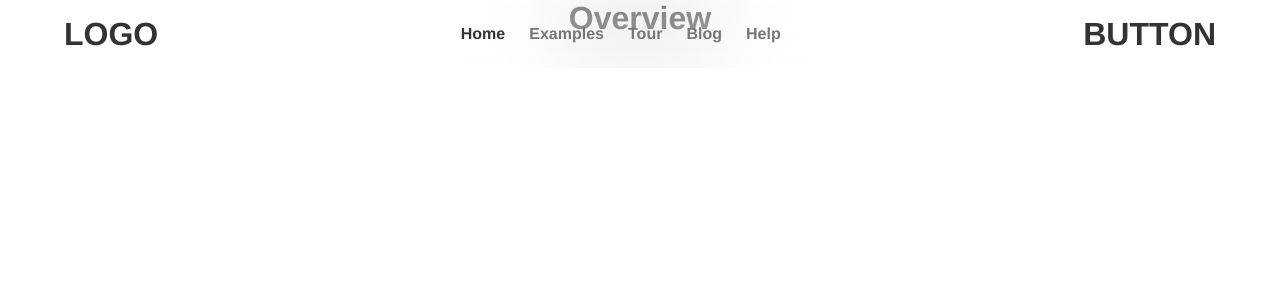
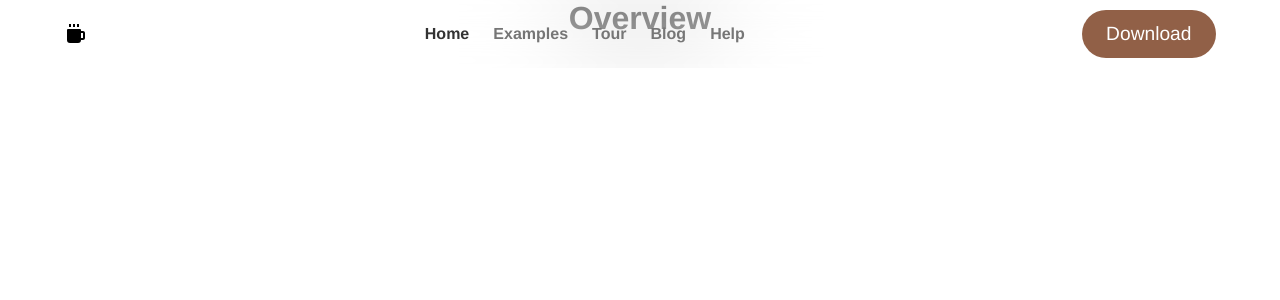
Before and after one commit to OlivMagno1/Cafee, a Vue app: page / in a window 1280 px wide. Shown: the top 300 px of the page. Built offline with nearby package versions, Linux system fonts and the light colour scheme.

Commit message:
styling changes to menu bar

```diff
--- a/src/App.vue
+++ b/src/App.vue
@@ -27,7 +27,7 @@ export default {
   font-weight: 700;
 }
 @font-face {
-  font-family: Kaffeesatz;
+  font-family: LabGrotesque;
   src: "@/assets/fonts/Lab-Grotesque-Light.ttf";
   font-weight: 400;
 }
--- a/src/components/menu/MenuStructure.vue
+++ b/src/components/menu/MenuStructure.vue
@@ -1,8 +1,8 @@
 <template>
   <div class="container">
-    <h1>LOGO</h1>
+    <img src="@/assets/icons/coffee.svg" />
     <MenuNav />
-    <h1>BUTTON</h1>
+    <button>Download</button>
   </div>
 </template>
 
@@ -32,4 +32,23 @@ export default {
 
   backdrop-filter: blur(50px) grayscale(30%);
 }
+
+button {
+  width: 7em;
+  height: 2.5em;
+  border-radius: 30px;
+  border: 0;
+
+  background-color: #916047;
+  color: #ffffff;
+
+  font-family: LabGrotesque, Helvetica, Arial, sans-serif;
+  font-size: 1.2em;
+
+  transition: 0.2s;
+}
+
+button:hover {
+  transform: scale(1.1);
+}
 </style>
```
Also changed, not shown: src/assets/icons/coffee.svg (added).
